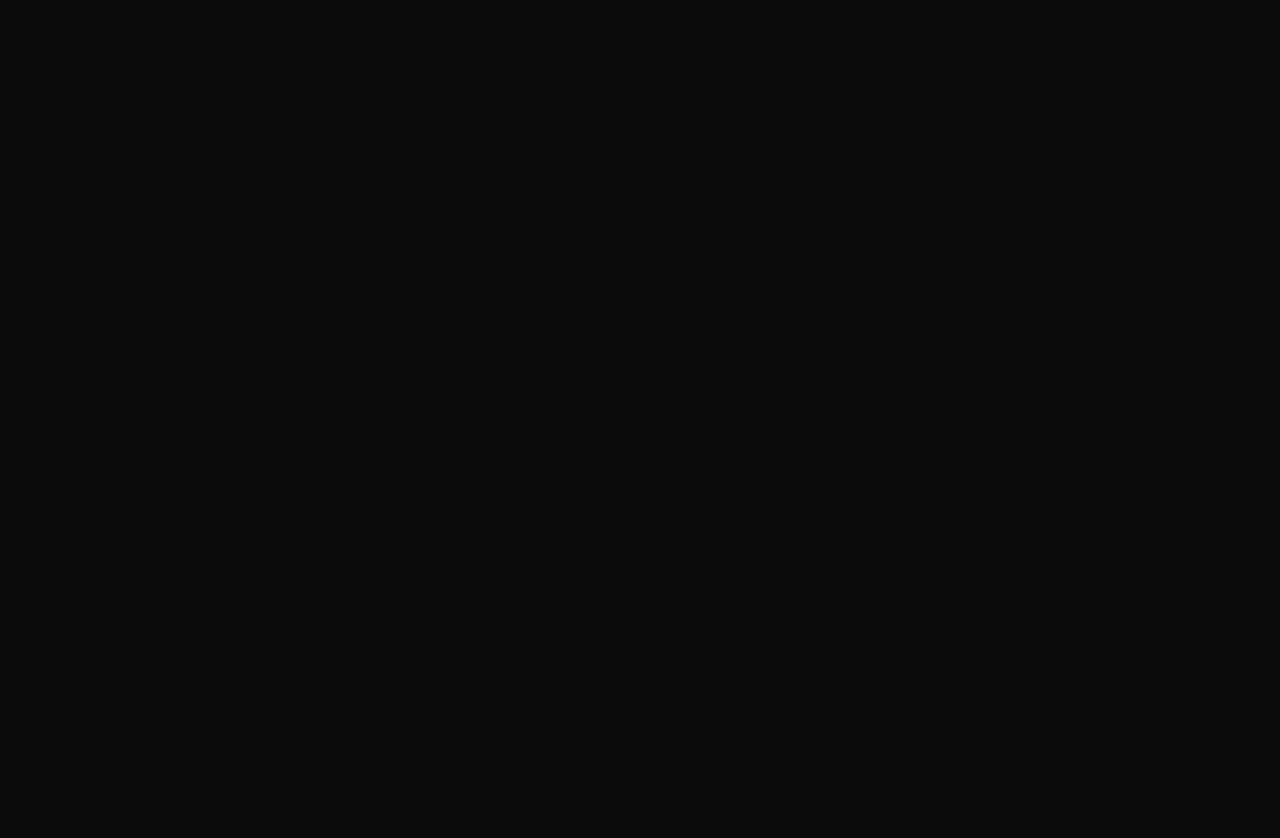
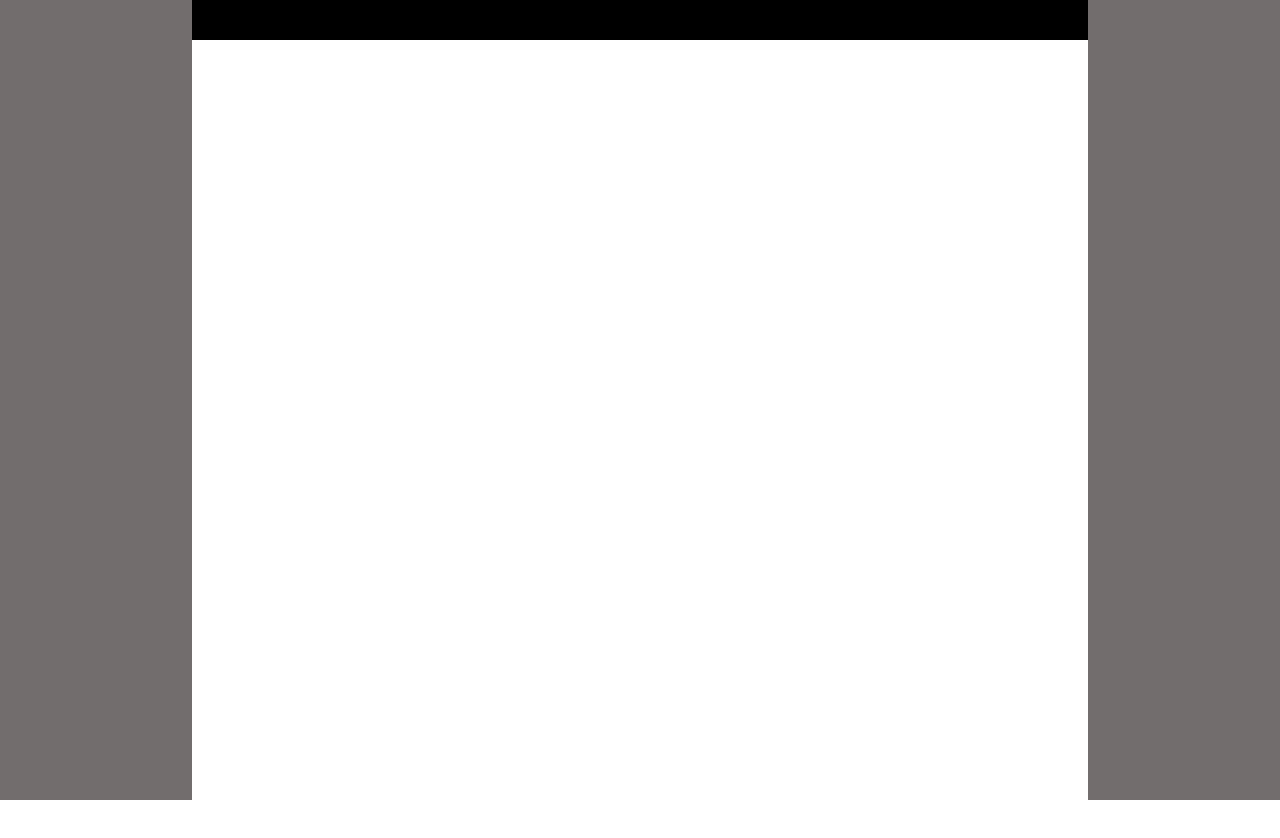
Before and after one commit to xu12888/vue-flash, a Vue app: page /indexUser in a window 1280 px wide. Shown: the top 838 px of the page. After the commit the page ends 800 px from the top, so only its background shows below. Built offline with nearby package versions, Linux system fonts and the light colour scheme.

Commit message:
用户操作页面布局完成

```diff
--- a/src/views/indexUser.vue
+++ b/src/views/indexUser.vue
@@ -1,7 +1,18 @@
 <template>
-    <div class="top">
+  <div class="top">
+    <div class="head">
+      <div class="lift"></div>
+      <div class="main">
 
+      </div>
+      <div class="right"></div>
     </div>
+    <div class="boby">
+      <div class="lift"></div>
+      <div class="main"></div>
+      <div class="right"></div>
+    </div>
+  </div>
 </template>
 <style lang="scss">
 * {
@@ -11,7 +22,32 @@
 }
 .top {
   width: 100%;
-  height: 960px;
-  background-color: rgb(12, 11, 11);
+  height: 100vh;
+  display: flex;
+  justify-content: center;
+  flex-wrap: wrap;
+  background-color: white;
+}
+.head {
+  width: 100%;
+  height: 5%;
+  display: flex;
+  background-color: black;
+}
+.boby{
+  width: 100%;
+  height: 95%;
+  display: flex;
+}
+.lift {
+  width: 15%;
+  background-color: rgb(114, 109, 109);
+}
+.main {
+  width: 70%;
+}
+.right {
+  width: 15%;
+  background-color: rgb(114, 109, 109);
 }
 </style>
```
